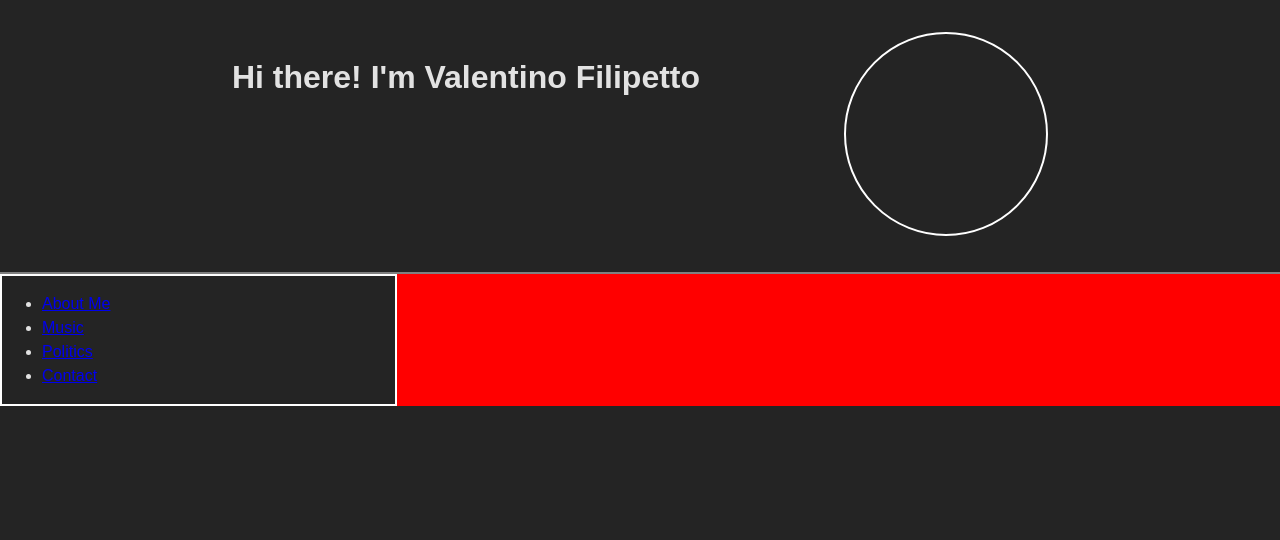
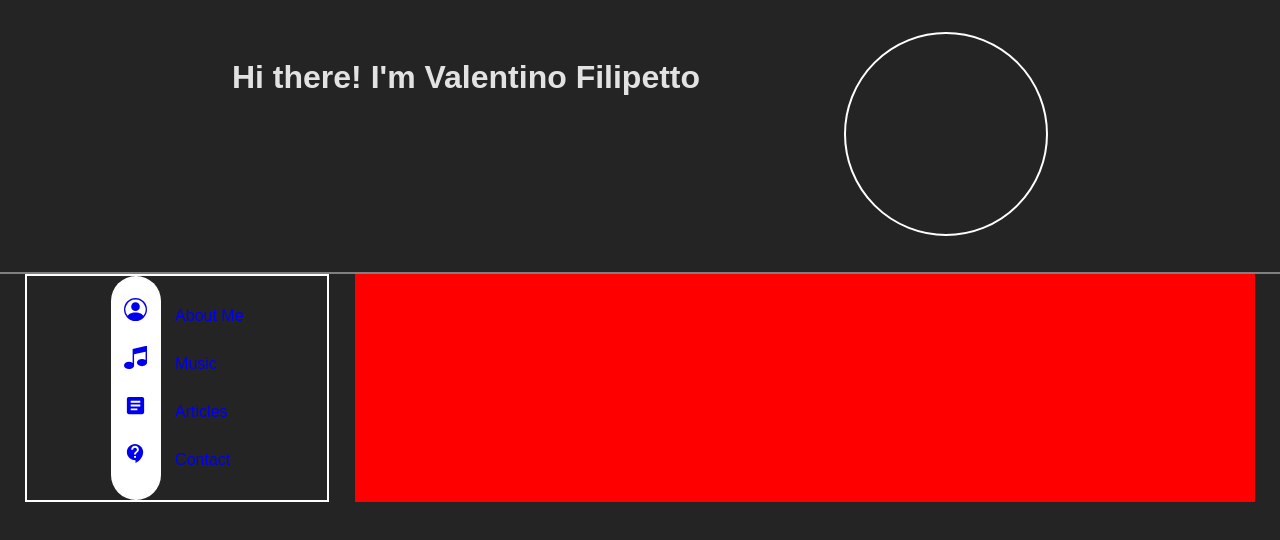
Before and after one commit to ValentinoFilipetto/tinos-bl, a React (Vite) app: page / in a window 1280 px wide. Shown: the top 540 px of the page. Built offline with nearby package versions, Linux system fonts and the light colour scheme.

Commit message:
style: improve navbar

```diff
--- a/package.json
+++ b/package.json
@@ -15,6 +15,7 @@
     "match-sorter": "^6.3.1",
     "react": "^18.2.0",
     "react-dom": "^18.2.0",
+    "react-icons": "^4.11.0",
     "react-router-dom": "^6.16.0",
     "sort-by": "^1.2.0",
     "styled-components": "^6.0.9"
--- a/src/components/Navbar/Navbar.tsx
+++ b/src/components/Navbar/Navbar.tsx
@@ -1,34 +1,93 @@
+import { BsPersonCircle } from "react-icons/bs";
+import { ImMusic } from "react-icons/im";
+import { MdArticle, MdContactSupport } from "react-icons/md";
 import { Link } from "react-router-dom";
 import styled from "styled-components";
 
 function Navbar() {
   return (
     <NavbarWrapper>
-      <nav>
-        <ul>
+      <VerticalBar />
+      <Nav>
+        <UnorderedList>
           <SectionLink>
-            <Link to={"about"}>About Me</Link>
+            <NavbarLink to={"about"}>
+              <BsPersonCircle size={23} />
+
+              <TextLink>About Me</TextLink>
+            </NavbarLink>
           </SectionLink>
           <SectionLink>
-            <Link to={"music"}>Music</Link>
+            <NavbarLink to={"music"}>
+              <ImMusic size={23} />
+
+              <TextLink>Music</TextLink>
+            </NavbarLink>
           </SectionLink>
           <SectionLink>
-            <Link to={"politics"}>Politics</Link>
+            <NavbarLink to={"politics"}>
+              <MdArticle size={23} />
+
+              <TextLink>Articles</TextLink>
+            </NavbarLink>
           </SectionLink>
           <SectionLink>
-            <Link to={"contact"}>Contact</Link>
+            <NavbarLink to={"contact"}>
+              <MdContactSupport size={23} />
+
+              <TextLink>Contact</TextLink>
+            </NavbarLink>
           </SectionLink>
-        </ul>
-      </nav>
+        </UnorderedList>
+      </Nav>
     </NavbarWrapper>
   );
 }
 
 const NavbarWrapper = styled.div`
+  width: 300px;
+  display: flex;
+  justify-content: center;
+  line-height: 48px;
   border: 2px solid white;
-  width: 400px;
 `;
 
-const SectionLink = styled.li``;
+const VerticalBar = styled.div`
+  border-radius: 30px;
+  width: 50px;
+  background-color: white;
+  color: #242424;
+  margin-right: -77px;
+`;
+
+const Nav = styled.nav``;
+
+const UnorderedList = styled.ul`
+  list-style-type: none;
+`;
+
+const SectionLink = styled.li`
+  text-decoration: none;
+`;
+
+const NavbarLink = styled(Link)`
+  text-decoration: none;
+  display: block;
+
+  &:hover {
+    transition: 0.2s ease;
+    color: #26d07c;
+  }
+`;
+
+const TextLink = styled.a`
+  margin-left: 28px;
+  display: inline-block;
+
+  &:hover {
+    transition: transform 250ms;
+    transform: translateX(10px);
+  }
+`;
 
 export default Navbar;
```
Also changed, not shown: 1 other file (tests, documents, lock files or other folders).
